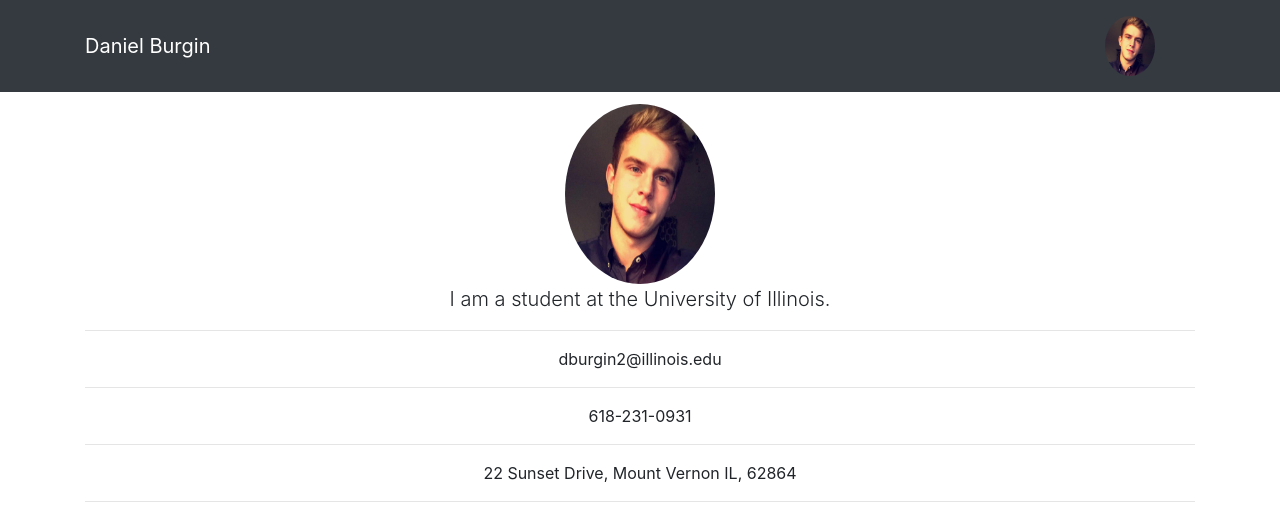
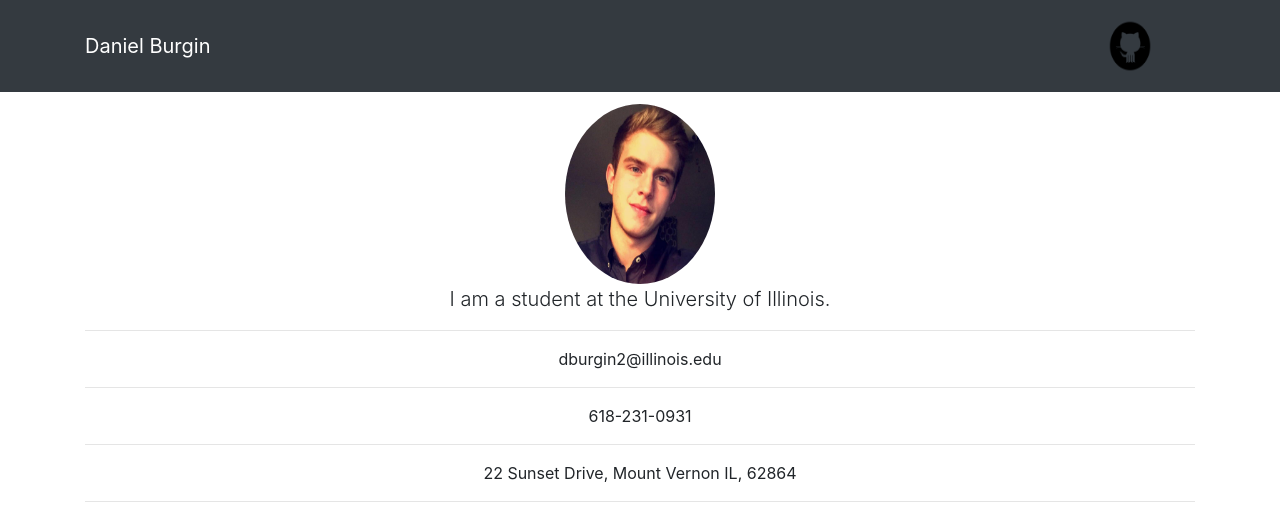
Before and after one commit to Danielburgin/Danielburgin.github.io, a website: page index.html in a window 1280 px wide. Drawn offline with Linux system fonts and the light colour scheme.

Commit message:
sadcfsdcvds

```diff
--- a/index.html
+++ b/index.html
@@ -48,7 +48,7 @@
               </a>
             </li>
             <li class="nav-item">
-              <a class="nav-link" href="https://github.com/Danielburgin"><img src="Facebook_photo.jpg" alt="Profile picture" style="width:50px;height:60px;"></a>
+              <a class="nav-link" href="https://github.com/Danielburgin"><img src="Github_icon.png" alt="Github" style="width:50px;height:60px;"></a>
             </li>
             <li class="nav-item">
               <a class="nav-link" href="#"></a>
```
